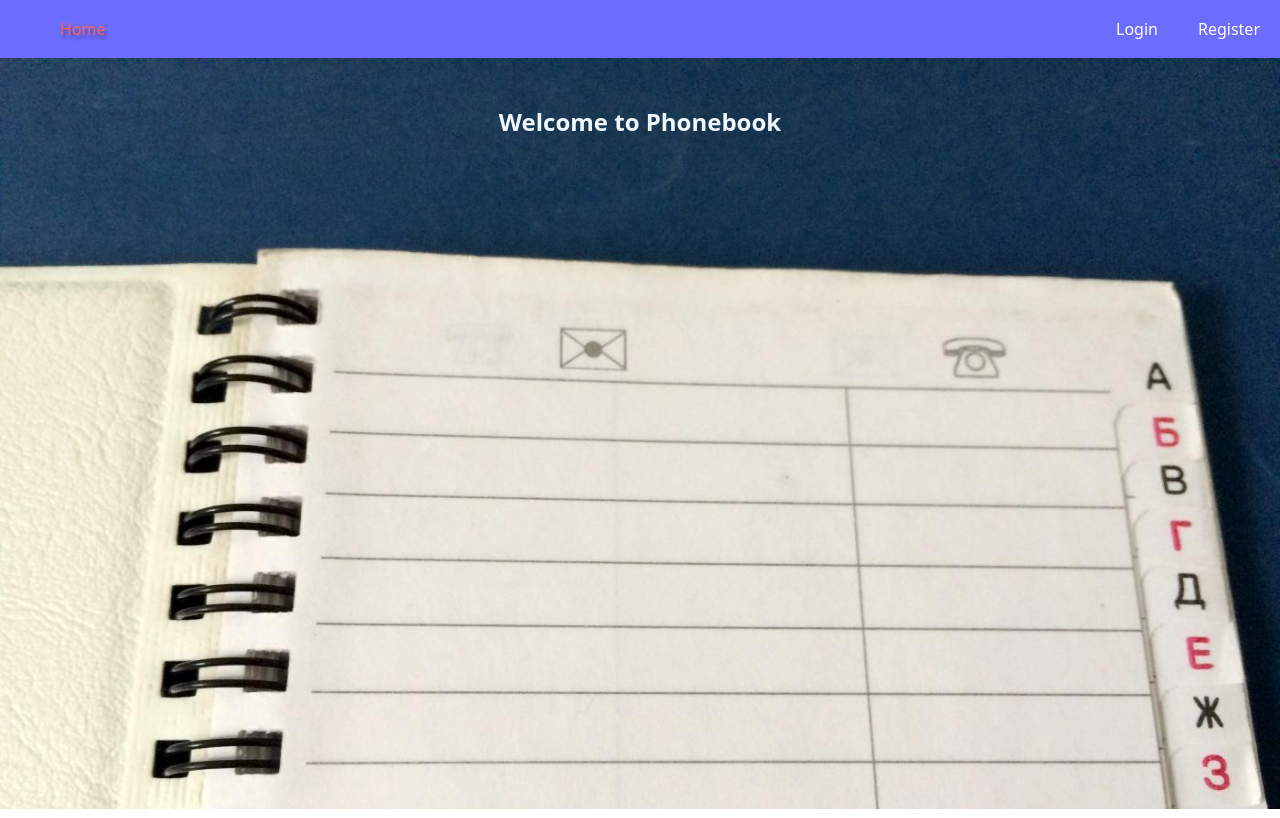
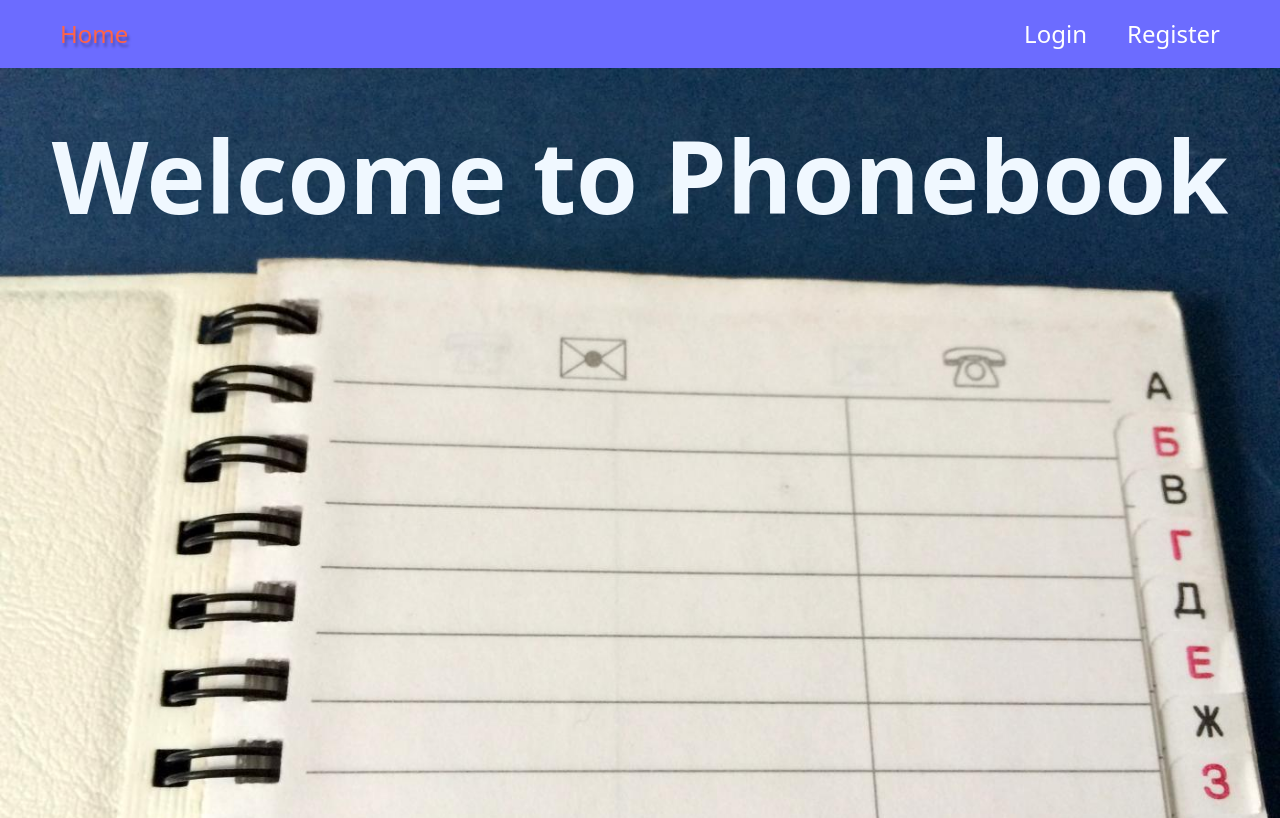
Before and after one commit to grebenuks/goit-react-hw-08-phonebook, a React (Create React App) app: page / in a window 1280 px wide. Built offline with nearby package versions, Linux system fonts and the light colour scheme.

Commit message:
Biggest font DONE

```diff
--- a/src/View/view.css
+++ b/src/View/view.css
@@ -15,6 +15,7 @@
   flex-direction: column;
 }
 .home-title {
+  font-size: 100px;
   color: aliceblue;
   text-align: center;
   padding-top: 50px;
--- a/src/components/Header/navigation.css
+++ b/src/components/Header/navigation.css
@@ -10,11 +10,13 @@
 }
 .log-list {
   margin-left: auto;
+  padding-right: 40px;
 }
 .nav-link {
   padding: 20px;
 }
 .nav-link-item {
+  font-size: x-large;
   color: white;
   text-decoration: none;
 }
```
